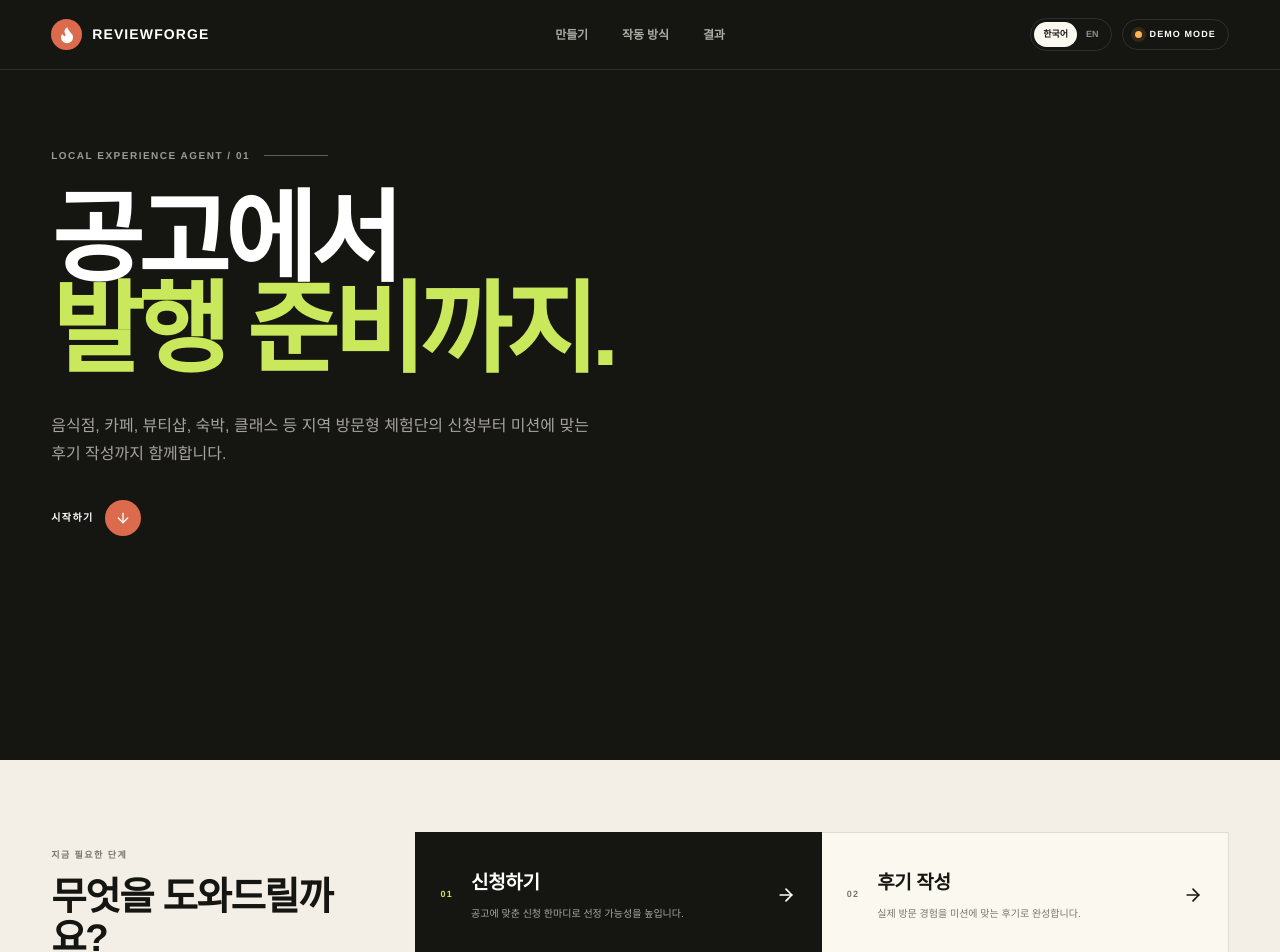
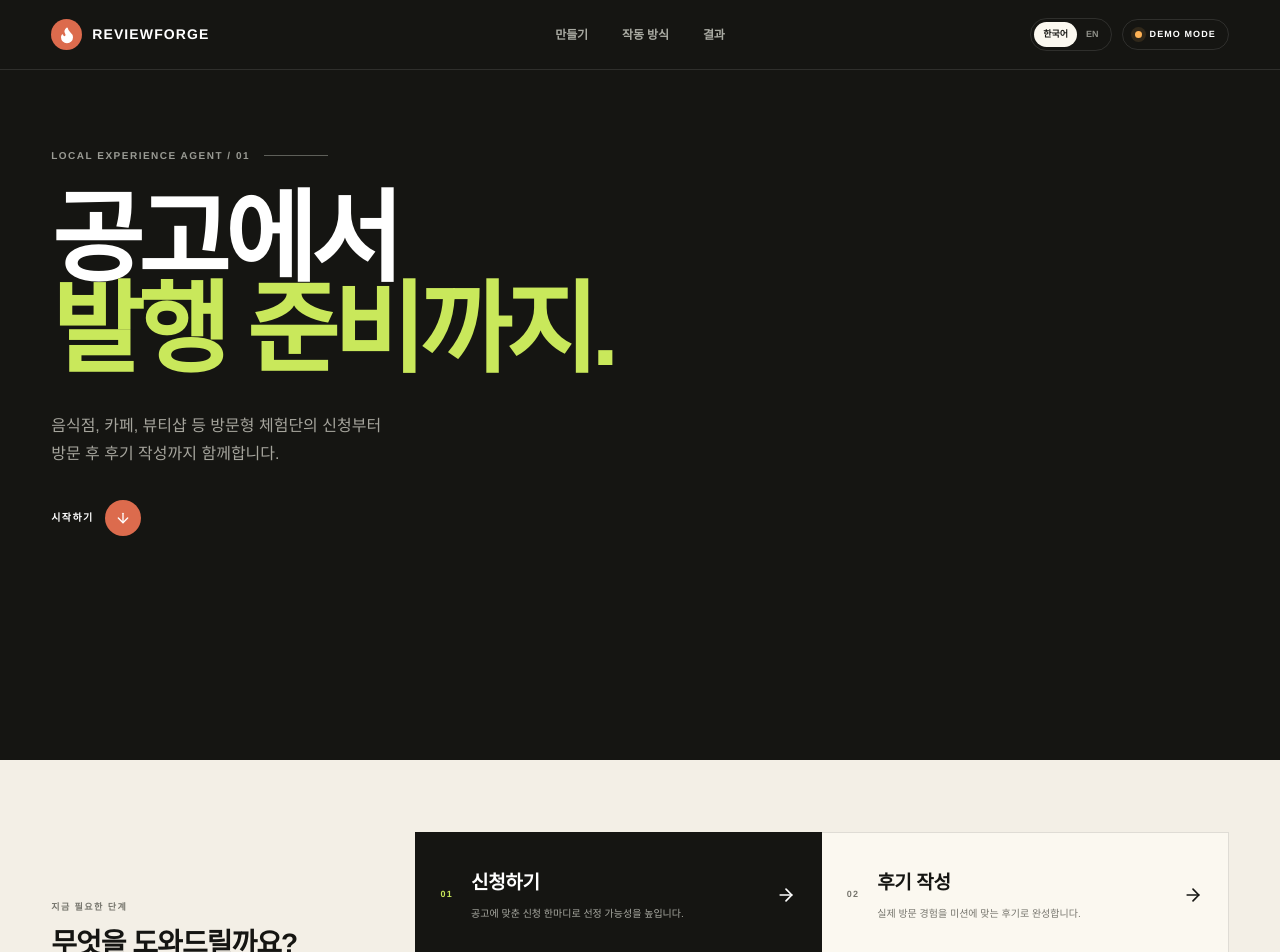
Before and after one commit to MINJOOOONG/reviewforge-agentforge-seoul, a Next.js app: page / in a window 1280 px wide. Shown: the top 952 px of the page. Built offline with nearby package versions, Linux system fonts and the light colour scheme.

Commit message:
fix: prevent awkward Korean hero wrapping

```diff
--- a/app/globals.css
+++ b/app/globals.css
@@ -187,6 +187,12 @@ textarea:focus-visible {
   font-style: normal;
 }
 
+.hero h1 > span,
+.hero h1 > em {
+  display: block;
+  white-space: nowrap;
+}
+
 .hero-copy > p {
   color: #a5a49c;
   font-size: 16px;
@@ -233,11 +239,12 @@ textarea:focus-visible {
 }
 
 .journey-heading h2 {
-  font-size: clamp(28px, 3vw, 42px);
+  font-size: clamp(28px, 2vw, 34px);
   font-weight: 650;
   letter-spacing: -.035em;
   line-height: 1.05;
   margin: 12px 0 0;
+  white-space: nowrap;
 }
 
 .journey-tabs {
@@ -1262,6 +1269,7 @@ footer > p { color: #71726b; font-size: 9px; letter-spacing: .06em; }
   .hero { display: block; min-height: 470px; }
   .hero h1 { font-size: clamp(48px, 13.5vw, 58px); line-height: .94; word-break: keep-all; }
   .hero-copy > p { font-size: 14px; }
+  .hero-copy > p br { display: none; }
   .journey-shell { align-items: stretch; gap: 24px; grid-template-columns: 1fr; padding: 54px 18px 0; }
   .journey-tabs { grid-template-columns: 1fr; }
   .journey-tabs button + button { border-left: 1px solid var(--line); border-top: 0; }
--- a/app/page.tsx
+++ b/app/page.tsx
@@ -514,8 +514,8 @@ export default function Home() {
         <section className="hero">
           <div className="hero-copy">
             <div className="eyebrow"><span>LOCAL EXPERIENCE AGENT / 01</span><i /></div>
-            <h1>{ko ? <>공고에서<br /><em>발행 준비까지.</em></> : <>From brief to<br /><em>publish-ready.</em></>}</h1>
-            <p>{ko ? "음식점, 카페, 뷰티샵, 숙박, 클래스 등 지역 방문형 체험단의 신청부터 미션에 맞는 후기 작성까지 함께합니다." : "From getting selected to publishing a compliant review, built for real visits to restaurants, cafés, beauty studios, stays, and classes."}</p>
+            <h1>{ko ? <><span>공고에서</span><em>발행 준비까지.</em></> : <><span>From brief to</span><em>publish-ready.</em></>}</h1>
+            <p>{ko ? <>음식점, 카페, 뷰티샵 등 방문형 체험단의 신청부터<br /> 방문 후 후기 작성까지 함께합니다.</> : "From getting selected to publishing a compliant review, built for real visits to restaurants, cafés, beauty studios, stays, and classes."}</p>
             <a href="#forge" className="hero-link">{ko ? "시작하기" : "START FORGING"} <ArrowDown size={16} /></a>
           </div>
         </section>
```
